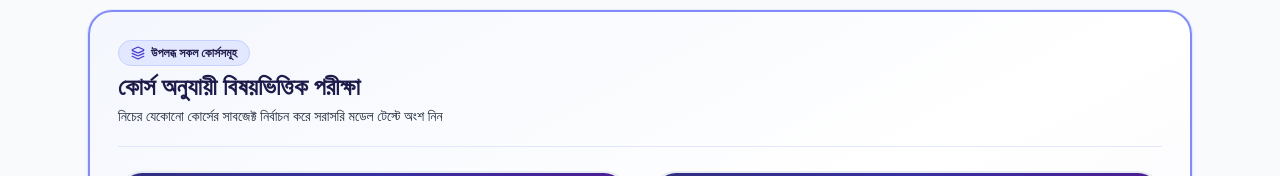
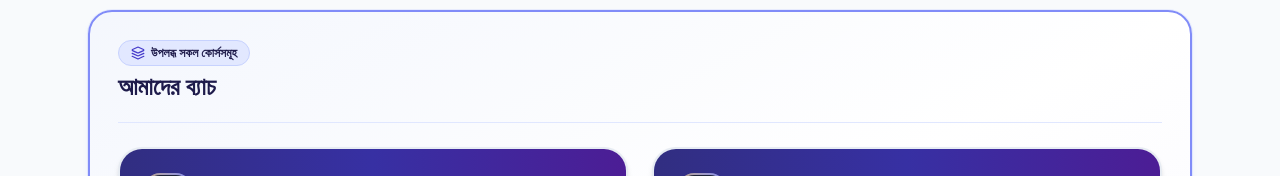
Before and after one commit to civilservantprebd-rgb/csp_next_js, a Next.js app: page / in a window 1280 px wide. Shown: the part 485-661 px from the top of the page. Built offline with nearby package versions, Linux system fonts and the light colour scheme; no server answers; the database is empty.

Commit message:
simplify_course_grid_title_to_our_batch

```diff
--- a/src/components/dashboard/CourseCardGrid.tsx
+++ b/src/components/dashboard/CourseCardGrid.tsx
@@ -76,11 +76,8 @@ export const CourseCardGrid: React.FC<CourseCardGridProps> = ({
             <span>উপলব্ধ সকল কোর্সসমূহ</span>
           </div>
           <h3 className="text-xl sm:text-2xl font-black text-indigo-950">
-            কোর্স অনুযায়ী বিষয়ভিত্তিক পরীক্ষা
+            আমাদের ব্যাচ
           </h3>
-          <p className="text-xs sm:text-sm text-slate-800 font-medium">
-            নিচের যেকোনো কোর্সের সাবজেক্ট নির্বাচন করে সরাসরি মডেল টেস্টে অংশ নিন
-          </p>
         </div>
       </div>
 
```
